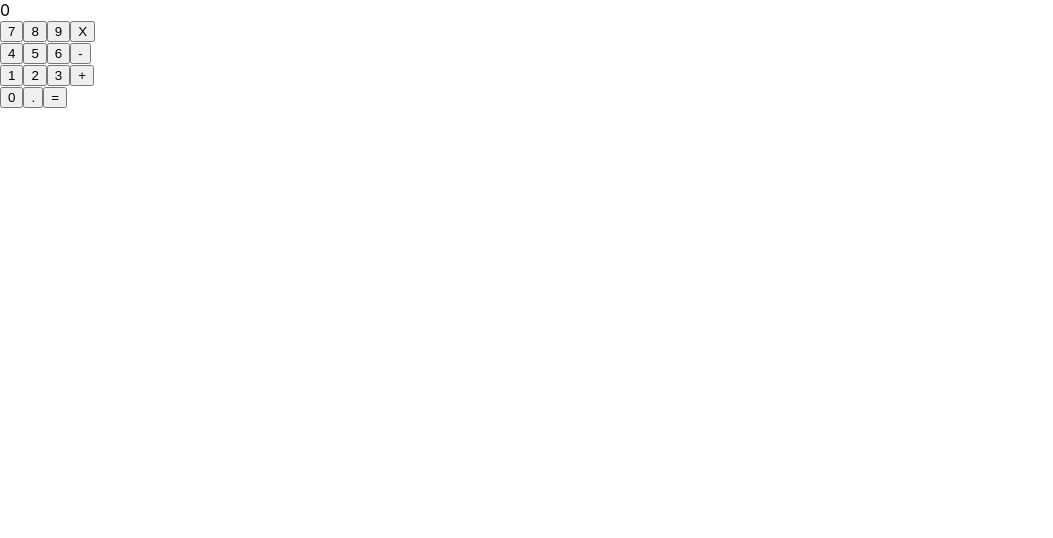
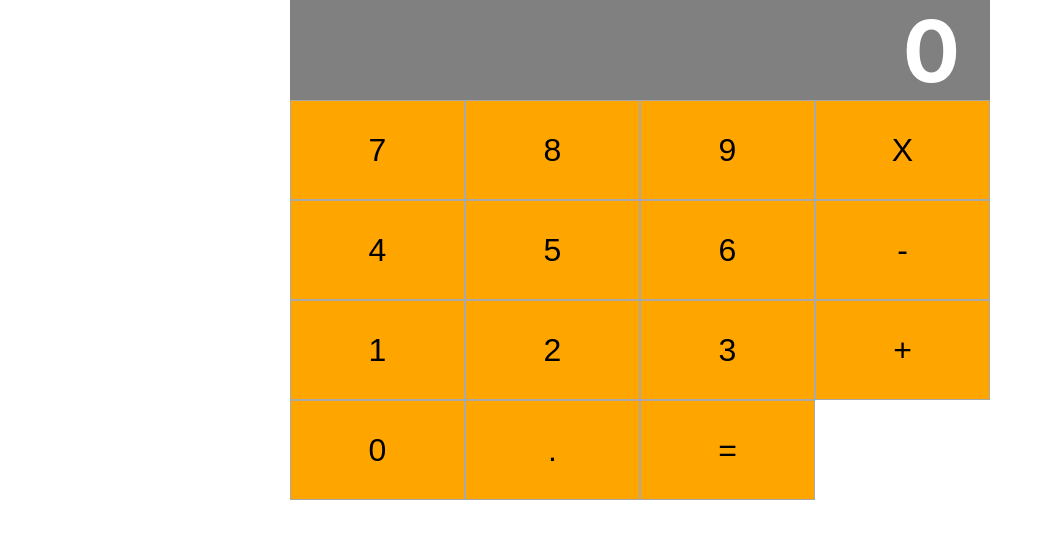
Before and after one commit to damiecode/maths-magicians-app, a React (Create React App) app: page / in a window 1280 px wide. Shown: the top 538 px of the page, without its empty margins (0-1053 px from the left). Built offline with nearby package versions, Linux system fonts and the light colour scheme.

Commit message:
Add styles for calculator

```diff
--- a/src/components/App.js
+++ b/src/components/App.js
@@ -1,6 +1,7 @@
 import React from 'react';
 import Display from './Display';
 import ButtonPanel from './ButtonPanel';
+import '../styles/styles.css';
 
 export default class App extends React.Component {
   constructor(props) {
@@ -10,7 +11,7 @@ export default class App extends React.Component {
 
   render() {
     return (
-      <div className="App">
+      <div className="app">
         <Display />
         <ButtonPanel />
       </div>
--- a/src/components/Button.js
+++ b/src/components/Button.js
@@ -2,16 +2,26 @@ import React from 'react';
 import PropTypes from 'prop-types';
 
 const Button = props => {
-  const { name } = props;
+  const { name, color, half } = props;
+  const styling = {
+    width: half ? '50%' : '25%',
+    background: color,
+  };
   return (
-    <button className="buttons" type="button">
+    <button className="buttons" type="button" style={styling}>
       {name}
     </button>
   );
 };
+Button.propTypes = {
+  name: PropTypes.string.isRequired,
+  half: false,
+  color: 'orange',
+};
 
-Button.prop = {
-  name: PropTypes.string.isRequired,
+Button.defaultProps = {
+  half: false,
+  color: 'orange',
 };
 
 export default Button;
--- a/src/components/ButtonPanel.js
+++ b/src/components/ButtonPanel.js
@@ -1,5 +1,6 @@
 import React from 'react';
 import Button from './Button';
+import '../styles/styles.css';
 
 const ButtonPanel = () => (
   <div className="buttonpanel">
--- /dev/null
+++ b/src/styles/styles.css
@@ -0,0 +1,41 @@
+* {
+  box-sizing: border-box;
+}
+
+.app {
+  display: flex;
+  flex-direction: column;
+  margin: 0 auto 0 auto;
+  width: 700px;
+}
+
+.display {
+  background: gray;
+  border-width: 0;
+  color: white;
+  font-size: 85px;
+  font-weight: bold;
+  height: 100px;
+  padding: 0 30px 10px 30px;
+  text-align: right;
+}
+
+.buttonpanel {
+  display: flex;
+  flex-direction: column;
+}
+
+.buttonpanel > div {
+  height: 100px;
+}
+
+.buttonpanel > div > button {
+  border: darkgray 1px solid;
+  font-size: xx-large;
+  height: 100px;
+  width: 25%;
+}
+
+.buttonpanel > div > .buttons:hover {
+  border: blue 1px solid;
+}
```
